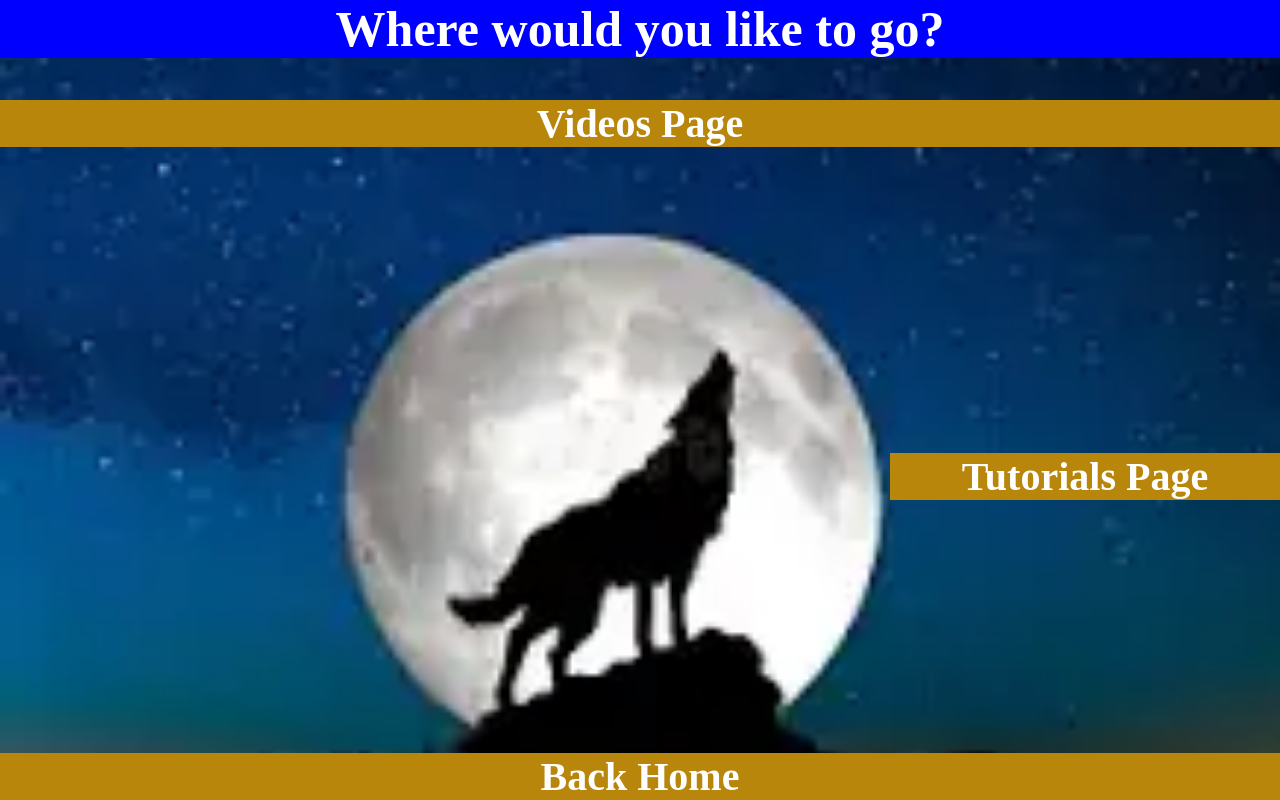
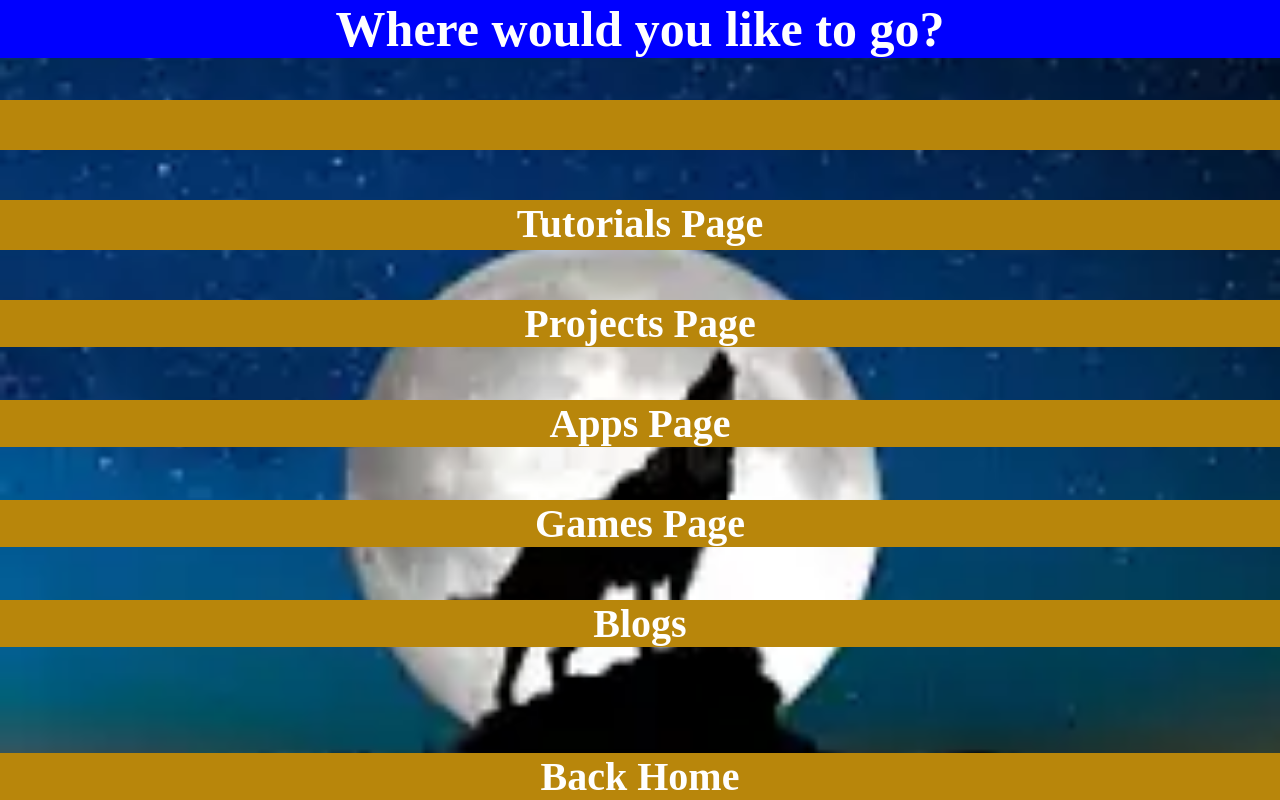
Before and after one commit to TheWolfBro2008/wolfstudios, a PHP site: page /moresec.html in a window 1280 px wide. Run offline with PHP 8.4, Linux system fonts and the light colour scheme.

Commit message:
styled moresec.html

```diff
--- a/css/wtgpgs.css
+++ b/css/wtgpgs.css
@@ -102,7 +102,58 @@ body {
         background-color: darkgoldenrod;
         color: white;
         font-size: 40px;
-        position: absolute; top: 50px;
+        position: absolute; top: 50px; right: 0px;
+        width: 100%;
+        text-decoration: none;
+        text-align: center;
+    }
+
+    .cp {
+        background-color: darkgoldenrod;
+        color: white;
+        font-size: 40px;
+        position: absolute; top: 100px;
+        width: 100%;
+        text-decoration: none;
+        text-align: center;
+        height: 50px;
+    }
+
+    .pp {
+        background-color: darkgoldenrod;
+        color: white;
+        font-size: 40px;
+        position: absolute; top: 150px; right: 0px;
+        width: 100%;
+        text-decoration: none;
+        text-align: center;
+    }
+
+    .ap3 {
+        background-color: darkgoldenrod;
+        color: white;
+        font-size: 40px;
+        position: absolute; top: 200px; right: 0px;
+        width: 100%;
+        text-decoration: none;
+        text-align: center;
+    }
+
+    .gp {
+        background-color: darkgoldenrod;
+        color: white;
+        font-size: 40px;
+        position: absolute; top: 250px; right: 0px;
+        width: 100%;
+        text-decoration: none;
+        text-align: center;
+    }
+
+    .bp {
+        background-color: darkgoldenrod;
+        color: white;
+        font-size: 40px;
+        position: absolute; top: 300px; right: 0px;
         width: 100%;
         text-decoration: none;
         text-align: center;
--- a/moresec.html
+++ b/moresec.html
@@ -21,7 +21,8 @@
     <p class="cp"><a href="tutorials.html" class="cp">Tutorials Page</a></p>
     <p class="pp"><a href="projects.html" class="pp">Projects Page</a></p>
     <p class="ap3"><a href="app.html" class="ap3">Apps Page</a></p>
-    <p class="gp"><a href="game.html" class="up">Games Page</a></p>
+    <p class="gp"><a href="game.html" class="gp">Games Page</a></p>
+    <p class="bp"><a href="blog.html" class="bp">Blogs</a></p>
     <p class="bh"><a href="index.html" class="bh">Back Home</a></p>
 </body>
 </html>
```
